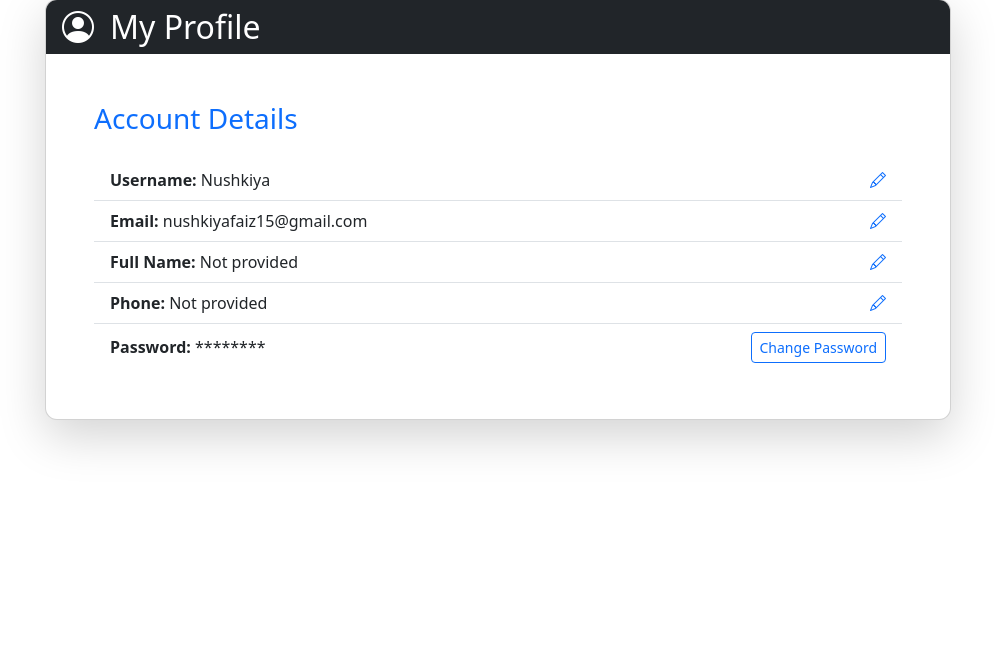
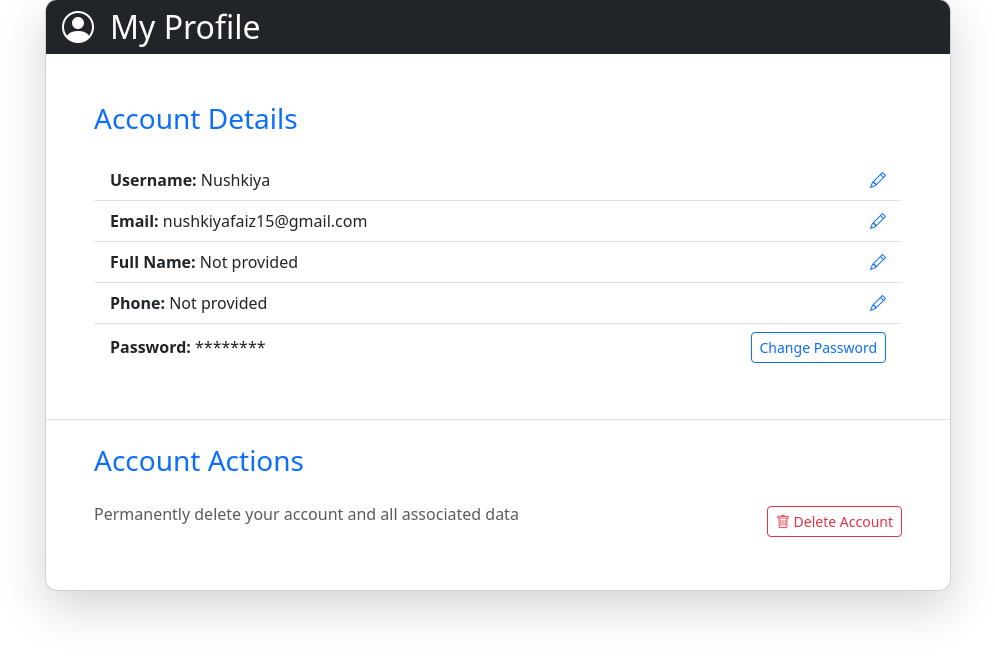
Before and after one commit to Nush-Faiz/Movie-Ticket-Booking-System, a Django app: page /profile/ in a window 1280 px wide. Shown: the part 129-800 px from the top of the page, without its empty margins (142-1137 px from the left). Run offline with Django 5.2, Linux system fonts and the light colour scheme; a user stored in the database is signed in; data comes from the database, SQL or seed files in the repository.

Commit message:
Updated the profile template to include a delete option

```diff
--- a/movie_ticket_system/tickets/templates/tickets/profile.html
+++ b/movie_ticket_system/tickets/templates/tickets/profile.html
@@ -40,6 +40,18 @@
                                 </li>
                             </ul>
                 </div>
+
+                <div class="card-body p-5 border-top pt-4">
+                    <h3 class="mb-4 text-primary">Account Actions</h3>
+                    <div class="d-flex justify-content-between align-items-center">
+                        <div>
+                            <p class="text-muted">Permanently delete your account and all associated data</p>
+                        </div>
+                        <a href="{% url 'delete_user' %}" class="btn btn-sm btn-outline-danger">
+                            <i class="bi bi-trash"></i> Delete Account
+                        </a>
+                    </div>
+                </div>
             </div>
         </div>
     </div>
```
